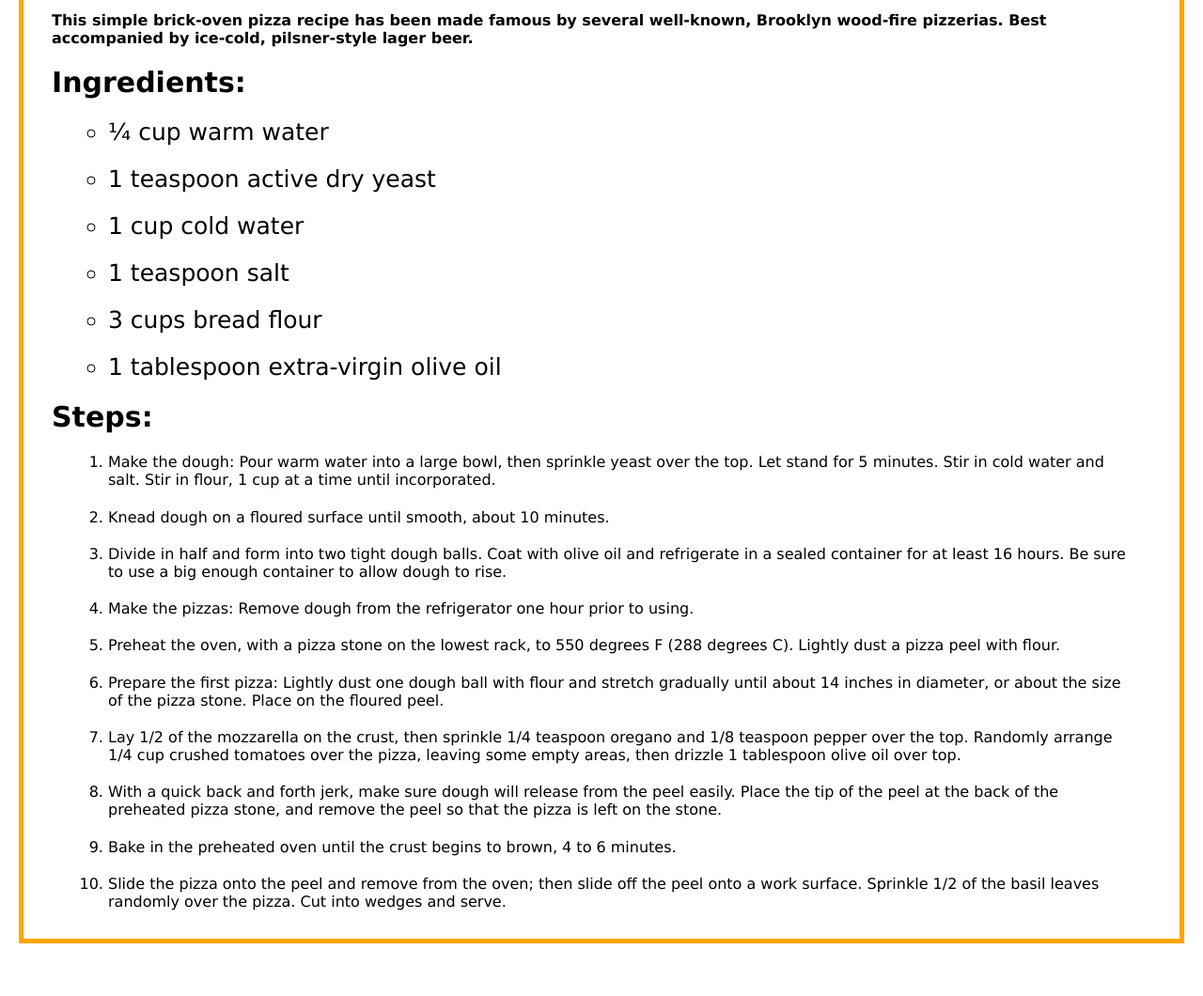
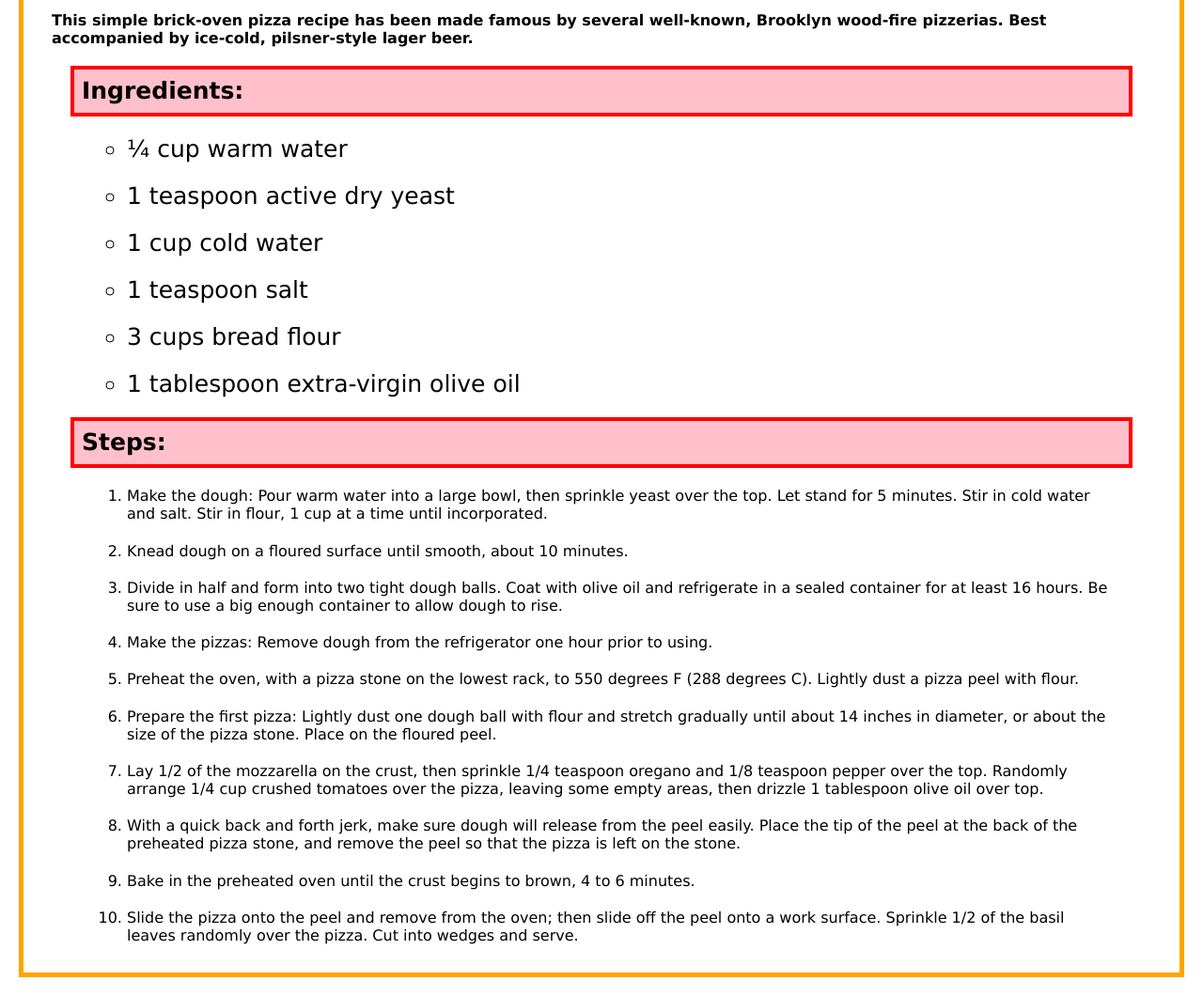
Before and after one commit to Haru-143/odin-recipes, a plain HTML site: page recipes/pizza.html in a window 1280 px wide. Shown: the part 650-1710 px from the top of the page at 94% size. Before the commit the page ends 1674 px from the top, so only its background shows below. Drawn offline with Linux system fonts and the light colour scheme.

Commit message:
add section element for ingredients and steps

```diff
--- a/recipes/pizza.html
+++ b/recipes/pizza.html
@@ -16,6 +16,7 @@
 
         <!-- Ingredients listed with Unordered List -->
 
+        <section class="ingredients">
             <h3>Ingredients:</h3>
             <ul>
                 <li>¼ cup warm water</li>
@@ -25,9 +26,11 @@
                 <li>3 cups bread flour</li>
                 <li>1 tablespoon extra-virgin olive oil</li>
             </ul>
+        </section>
 
         <!-- Steps using Ordered List -->
 
+        <section class="steps">
             <h3>Steps:</h3>
             <ol>
                 <li>Make the dough: Pour warm water into a large bowl, then sprinkle yeast over the top. Let stand for 5 minutes. Stir in cold water and salt. Stir in flour, 1 cup at a time until incorporated.</li>
@@ -41,5 +44,6 @@
                 <li>Bake in the preheated oven until the crust begins to brown, 4 to 6 minutes.</li>
                 <li>Slide the pizza onto the peel and remove from the oven; then slide off the peel onto a work surface. Sprinkle 1/2 of the basil leaves randomly over the pizza. Cut into wedges and serve.</li>
             </ol>
+        </section>
     </body>
 </html>
```
Lines whose indentation alone changed are shown as unchanged.
